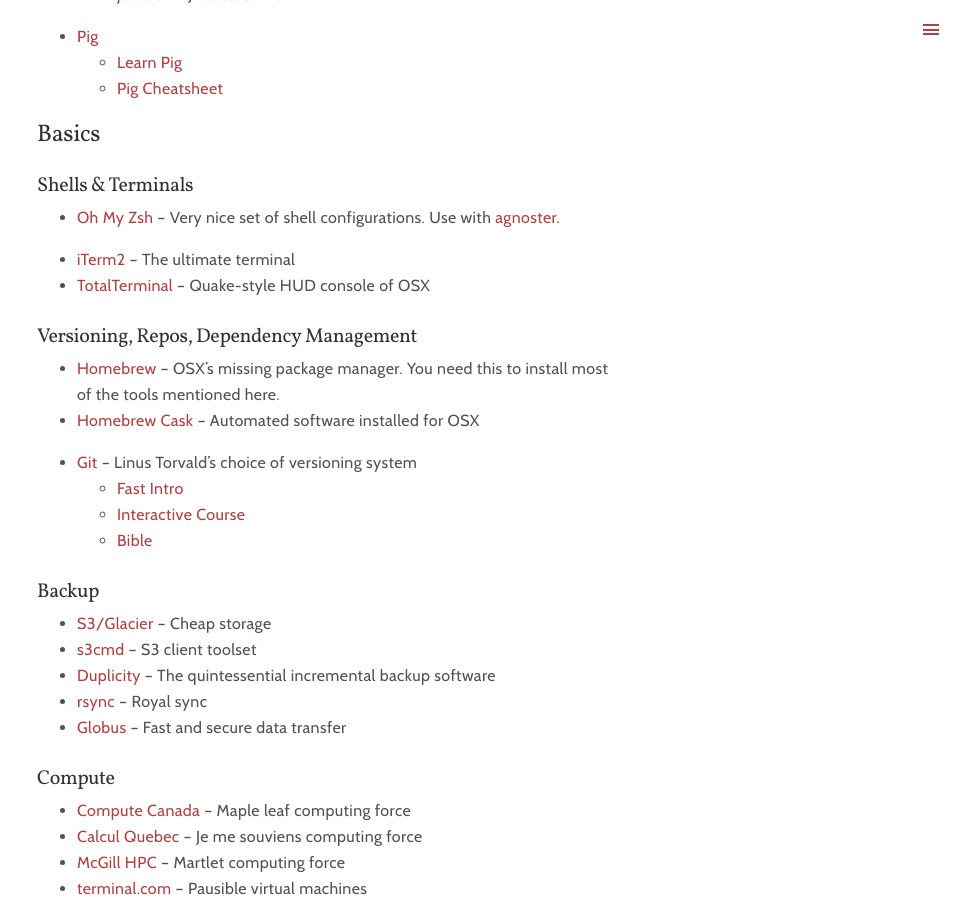
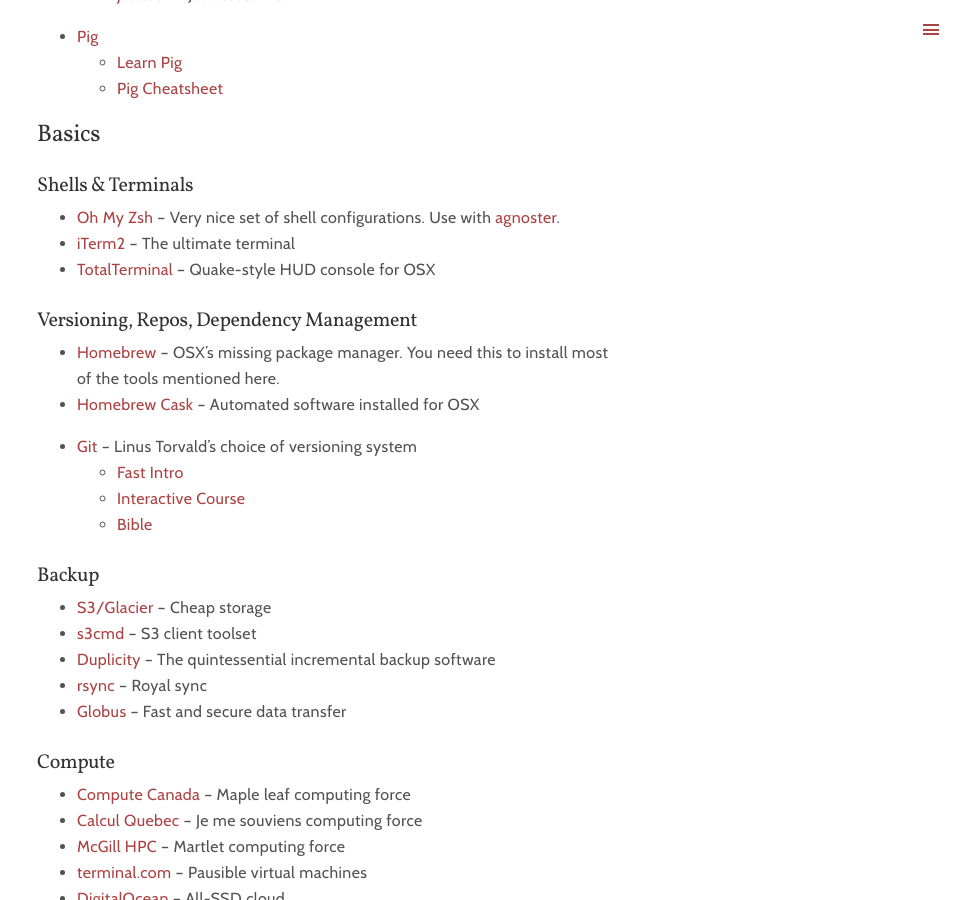
Before and after one commit to retrography/retrography.github.io, a Jekyll site: the page built from resources.markdown, in a window 1280 px wide and 900 px high, scrolled down 1323 px. Shown: the whole window, without its empty margins (315-1280 px from the left). Built offline with Jekyll 4.4.1, drawn with Linux system fonts in a browser that asks for light colours; Markdown is read by kramdown in place of the engine named in the settings.

Commit message:
Update resources.markdown

```diff
--- a/resources.markdown
+++ b/resources.markdown
@@ -59,9 +59,8 @@ A list of resources and tools that I find useful, for me and for every researche
 ### Shells & Terminals
 
 * [Oh My Zsh](https://github.com/robbyrussell/oh-my-zsh) -- Very nice set of shell configurations. Use with [agnoster](https://gist.github.com/agnoster/3712874).
-
 * [iTerm2](https://www.iterm2.com/) -- The ultimate terminal
-* [TotalTerminal](http://totalterminal.binaryage.com) -- Quake-style HUD console of OSX
+* [TotalTerminal](http://totalterminal.binaryage.com) -- Quake-style HUD console for OSX
 
 ### Versioning, Repos, Dependency Management
 
```
